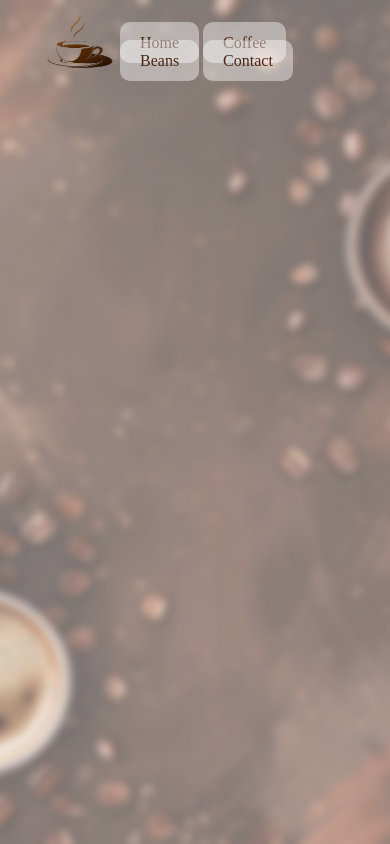
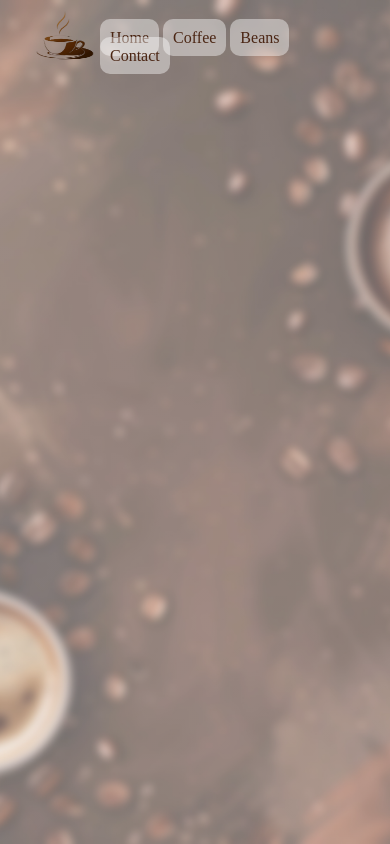
Before and after one commit to Mohsinazeem1122/responsive-coffee-shop-website, a plain HTML site: page index.html in a window 390 px wide. Drawn offline with Linux system fonts and the light colour scheme.

Commit message:
styling done for small screens

```diff
--- a/index.css
+++ b/index.css
@@ -36,3 +36,20 @@ nav {
   text-decoration: none;
   padding: 12px 20px;
 }
+
+/* small screens */
+@media (max-width: 1000px) {
+  #logo img {
+    width: 70px;
+    height: 70px;
+    padding-left: 30px;
+  }
+  .ancor-tags {
+    padding-right: 50px;
+  }
+  .ancor-tags a {
+    padding: 10px 10px;
+  }
+}
+
+/* tablets screen */
```
